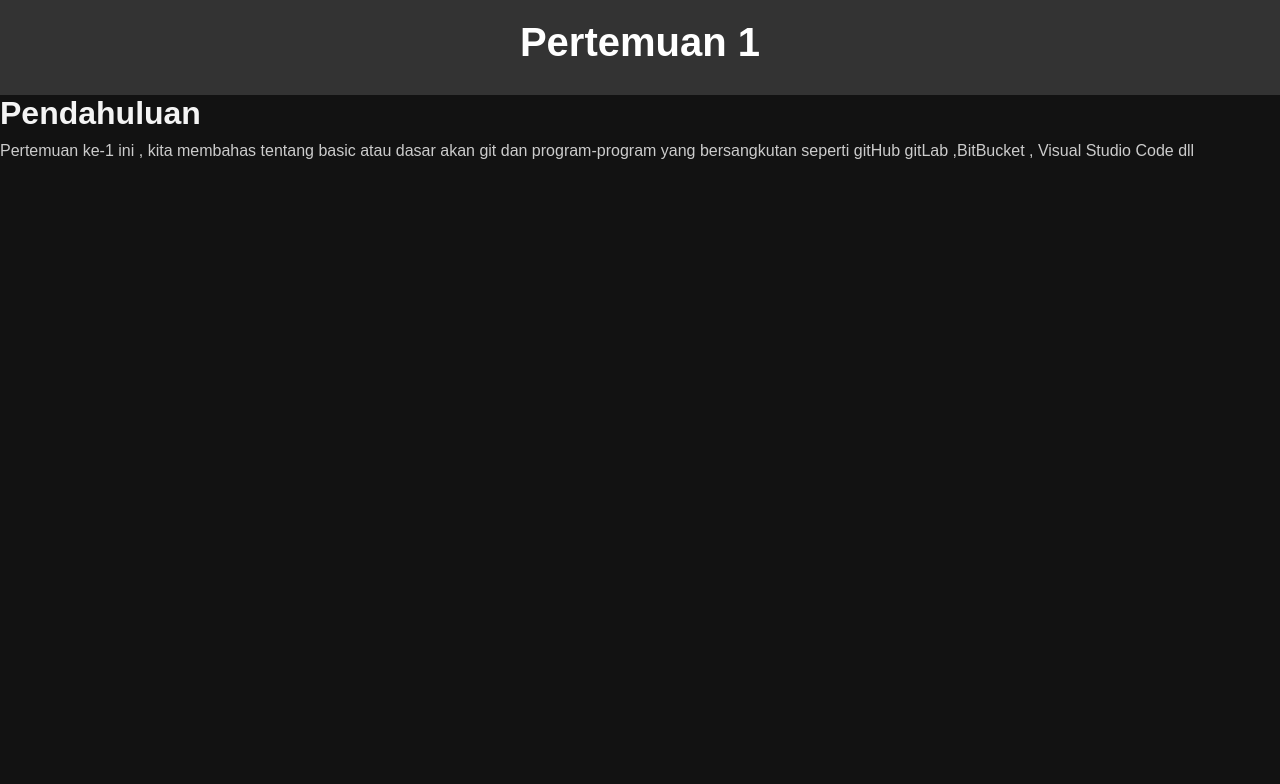
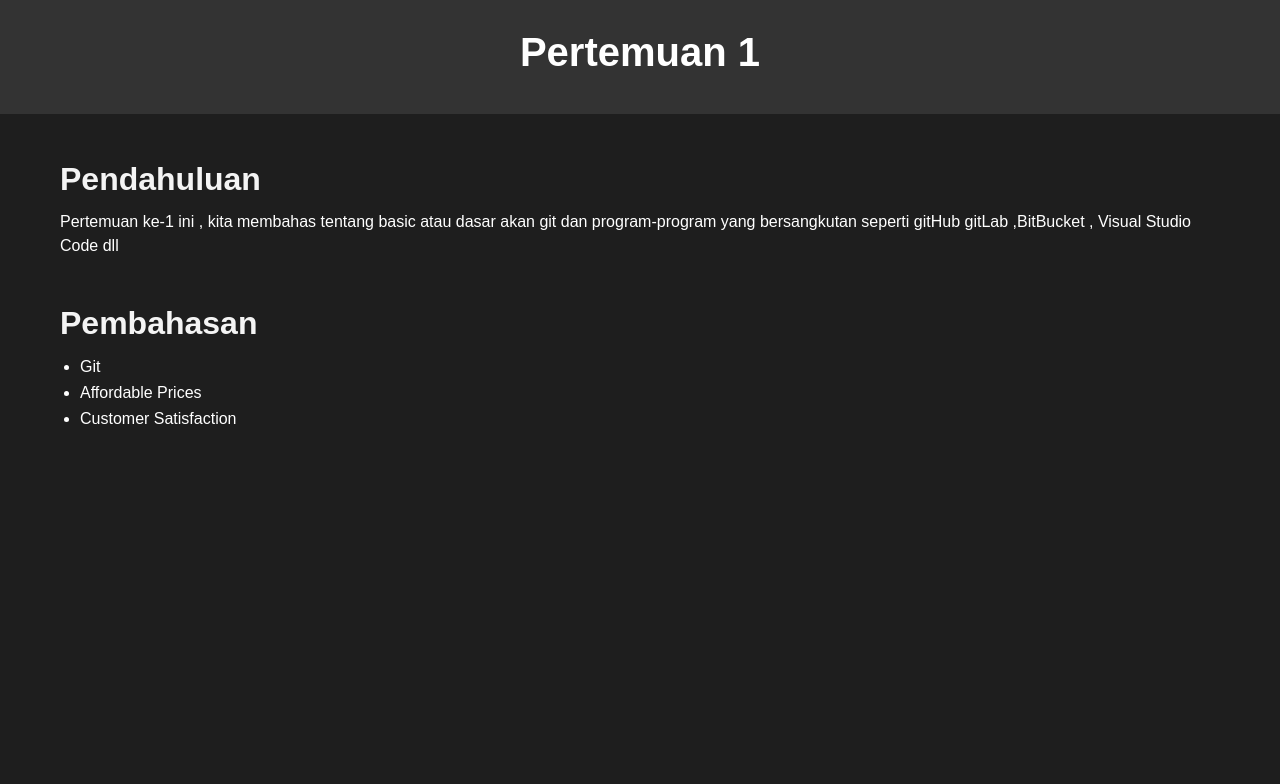
Before and after one commit to Alief136/repositari1, a PHP site: page / in a window 1280 px wide. Shown: the top 784 px of the page. Run offline with PHP 8.4, Linux system fonts and the light colour scheme.

Commit message:
changes2

```diff
--- a/index.html
+++ b/index.html
@@ -13,14 +13,28 @@
             <h1>Pertemuan 1</h1>
         </header>
 
+    <main>
         <section>
             <h2>Pendahuluan</h2>
-        </section>
+
 
             <p>Pertemuan ke-1 ini , kita membahas tentang basic atau
             dasar akan git dan program-program yang bersangkutan seperti gitHub
             gitLab ,BitBucket , Visual Studio Code dll
             </p>
+        </section>
+
+        <section>
+            <h2>Pembahasan</h2>
+
+
+                <ul>
+                    <li>Git</li>
+                    <li>Affordable Prices</li>
+                    <li>Customer Satisfaction</li>
+                </ul>
+        </section>
+    </main>
 
     </body>
 </html>
--- a/styles.css
+++ b/styles.css
@@ -4,15 +4,15 @@
     box-sizing: border-box;
 }
 
-
 body {
-    background-color: #121212; /* Dark background color */
-    color: #ffffff; /* Light text color for contrast */
-    font-family: Arial, sans-serif; /* Font style */
-    margin: 0;
+    background-color: #1e1e1e;
+    color: #ffffff;
+    font-family: Arial, sans-serif;
+    line-height: 1.6;
     padding: 0;
 }
 
+/* Bagian header */
 header {
     background-color: #333;
     color: white;
@@ -25,14 +25,31 @@ header h1 {
     font-size: 2.5rem;
 }
 
+/* Bagian Main */
+main {
+    padding: 20px;
+    max-width: 1200px;
+    margin: 20px auto;
+}
+
+section {
+    margin-bottom: 40px;
+}
+
 section h2 {
     color: #f4f4f4;
     font-size: 2rem;
-    margin-bottom: 10px;
+    margin-bottom: 5px;
 }
 
-p {
-    color: #cccccc;
+section p {
     font-size: 1rem;
-    margin-bottom: 15px;
+    margin-bottom: 5px;
+    line-height: 1.5;
+
 }
+
+ul {
+    margin: 5px 0;
+    padding-left: 20px;
+}
```
